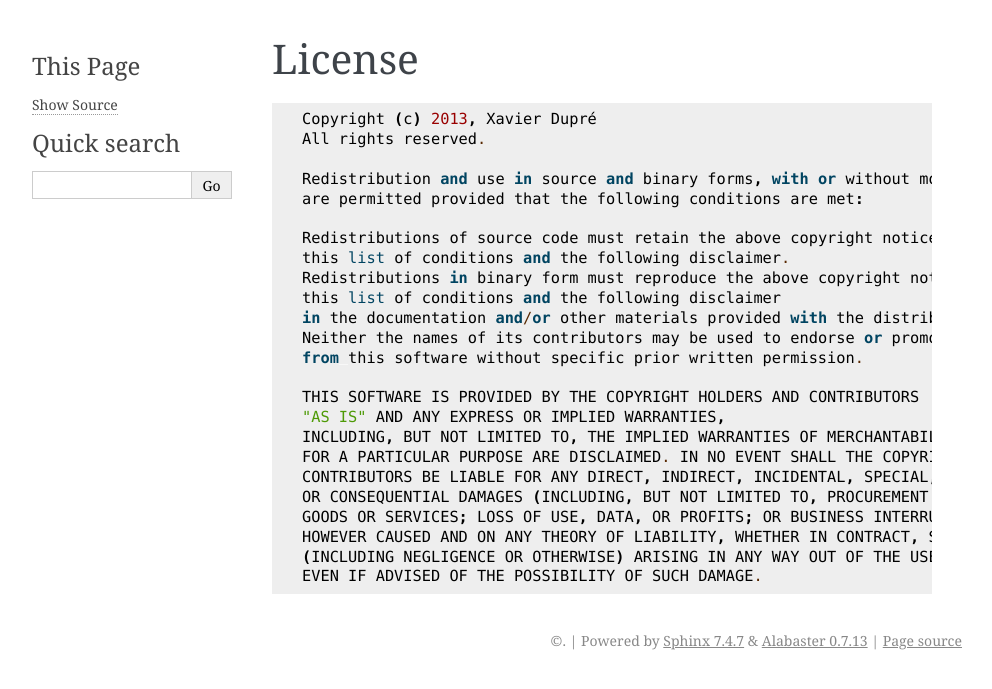
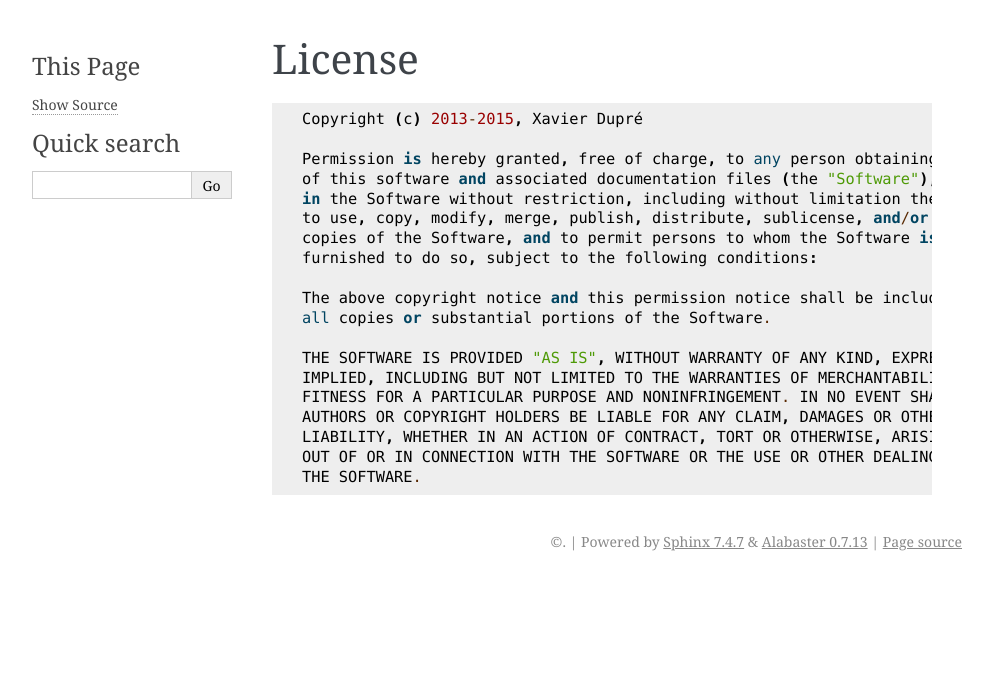
Before and after one commit to sdpython/pyrsslocal, a Sphinx documentation site: the page built from _doc/sphinxdoc/source/license.rst, in a window 1280 px wide. Shown: the top 689 px of the page, without its empty margins (148-1140 px from the left). Built offline with Sphinx 7.4.7, drawn with Linux system fonts in a browser that asks for light colours; pages that are not in the unit, such as notebooks, are missing from menus.

```diff
--- a/_doc/sphinxdoc/source/LICENSE.txt
+++ b/_doc/sphinxdoc/source/LICENSE.txt
@@ -1,24 +1,19 @@
-Copyright (c) 2013, Xavier Dupré
-All rights reserved.
+Copyright (c) 2013-2015, Xavier Dupré
 
-Redistribution and use in source and binary forms, with or without modification,
-are permitted provided that the following conditions are met:
+Permission is hereby granted, free of charge, to any person obtaining a copy
+of this software and associated documentation files (the "Software"), to deal
+in the Software without restriction, including without limitation the rights
+to use, copy, modify, merge, publish, distribute, sublicense, and/or sell
+copies of the Software, and to permit persons to whom the Software is
+furnished to do so, subject to the following conditions:
 
-Redistributions of source code must retain the above copyright notice,
-this list of conditions and the following disclaimer.
-Redistributions in binary form must reproduce the above copyright notice,
-this list of conditions and the following disclaimer
-in the documentation and/or other materials provided with the distribution.
-Neither the names of its contributors may be used to endorse or promote products derived
-from this software without specific prior written permission.
+The above copyright notice and this permission notice shall be included in
+all copies or substantial portions of the Software.
 
-THIS SOFTWARE IS PROVIDED BY THE COPYRIGHT HOLDERS AND CONTRIBUTORS
-"AS IS" AND ANY EXPRESS OR IMPLIED WARRANTIES,
-INCLUDING, BUT NOT LIMITED TO, THE IMPLIED WARRANTIES OF MERCHANTABILITY AND FITNESS
-FOR A PARTICULAR PURPOSE ARE DISCLAIMED. IN NO EVENT SHALL THE COPYRIGHT HOLDER OR
-CONTRIBUTORS BE LIABLE FOR ANY DIRECT, INDIRECT, INCIDENTAL, SPECIAL, EXEMPLARY,
-OR CONSEQUENTIAL DAMAGES (INCLUDING, BUT NOT LIMITED TO, PROCUREMENT OF SUBSTITUTE
-GOODS OR SERVICES; LOSS OF USE, DATA, OR PROFITS; OR BUSINESS INTERRUPTION)
-HOWEVER CAUSED AND ON ANY THEORY OF LIABILITY, WHETHER IN CONTRACT, STRICT LIABILITY, OR TORT
-(INCLUDING NEGLIGENCE OR OTHERWISE) ARISING IN ANY WAY OUT OF THE USE OF THIS SOFTWARE,
-EVEN IF ADVISED OF THE POSSIBILITY OF SUCH DAMAGE.
+THE SOFTWARE IS PROVIDED "AS IS", WITHOUT WARRANTY OF ANY KIND, EXPRESS OR
+IMPLIED, INCLUDING BUT NOT LIMITED TO THE WARRANTIES OF MERCHANTABILITY,
+FITNESS FOR A PARTICULAR PURPOSE AND NONINFRINGEMENT. IN NO EVENT SHALL THE
+AUTHORS OR COPYRIGHT HOLDERS BE LIABLE FOR ANY CLAIM, DAMAGES OR OTHER
+LIABILITY, WHETHER IN AN ACTION OF CONTRACT, TORT OR OTHERWISE, ARISING FROM,
+OUT OF OR IN CONNECTION WITH THE SOFTWARE OR THE USE OR OTHER DEALINGS IN
+THE SOFTWARE.
```
Also changed, not shown: 1 other file.
